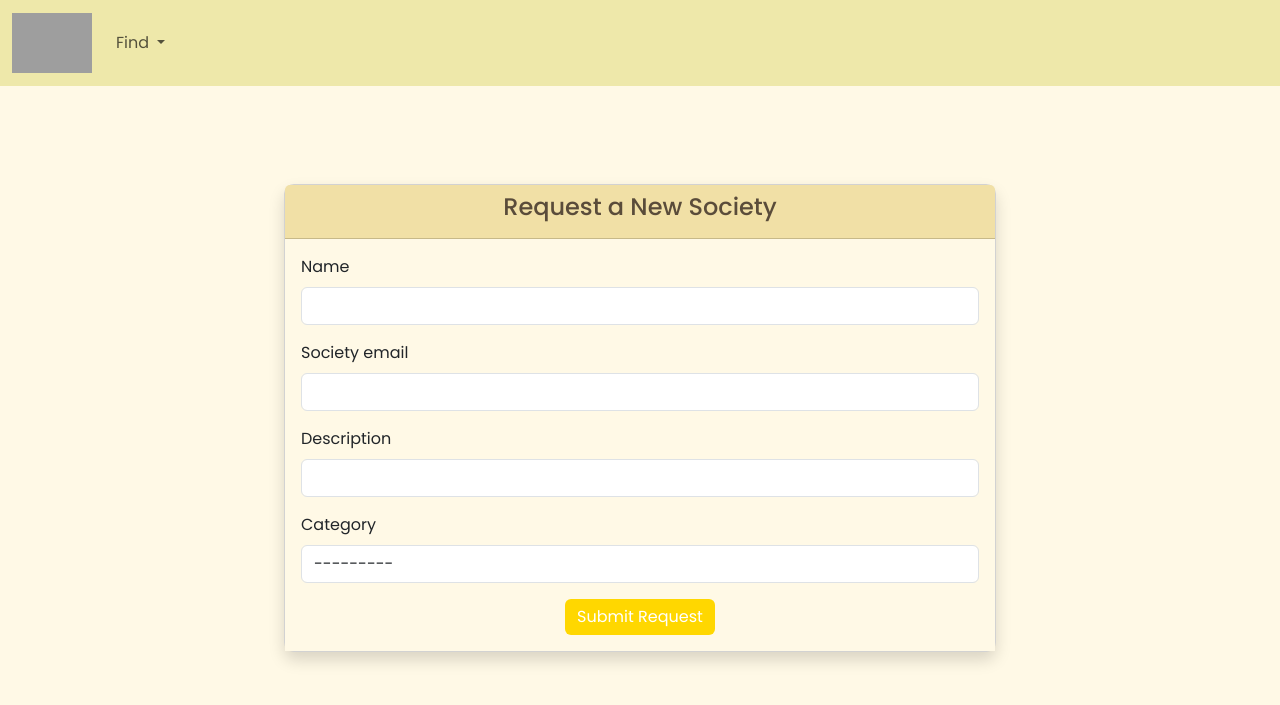
After one commit to dilaramksh/dinasaurs_project, a Django app: template social_media/templates/society/submit_society_request.html in a window 1280 px wide. The commit adds this page. Shown: the top 705 px of the page. Run offline with Django 5.2, Linux system fonts and the light colour scheme; the template is opened without the code that fills it: values that come from a table or form of the project are taken from there, others are empty; parts of the project's set-up code (start-up, migrations or seed data) failed here and were passed over; some libraries are stand-ins or nearby versions; some web fonts are replaced; grey boxes are pictures that could not be loaded.

Commit message:
create view,template,form for society creation req

```diff
--- a/dinasaurs/urls.py
+++ b/dinasaurs/urls.py
@@ -17,7 +17,7 @@ Including another URLconf
 from django.contrib import admin
 from django.urls import path
 from social_media.student_views import student_dashboard, help, features, pricing
-from social_media.society_views import society_homepage, create_society, view_societies
+from social_media.society_views import society_homepage, view_societies, society_creation_request, create_temp_category
 
 urlpatterns = [
     path('admin/', admin.site.urls),
@@ -33,7 +33,8 @@ urlpatterns = [
 
     #society paths
     path('society/homepage/', society_homepage, name='society_homepage'),
-    path('society/create/', create_society, name='create_society'),
-    path('society/view/', view_societies, name='view_societies')
+    path('society/create/', society_creation_request, name='society_creation_request'),
+    path('society/view/', view_societies, name='view_societies'),
+    path("test-create-category/", create_temp_category, name="test_create_category"),
 
 ]
--- /dev/null
+++ b/social_media/forms/society_creation_form.py
@@ -0,0 +1,11 @@
+from django import forms
+from social_media.models.society import Society
+
+class SocietyCreationForm(forms.ModelForm):
+    """Form for students to request to create societies."""
+    #TODO: society president assigns roles after soc is created
+    #TODO: set price and paid after soc is created
+    # should have another path?
+    class Meta:
+        model = Society
+        fields = ["name", "society_email", "description", "category"]
--- a/social_media/models/society.py
+++ b/social_media/models/society.py
@@ -2,21 +2,21 @@
 from django.core.validators import EmailValidator, MaxValueValidator, RegexValidator
 from django.core.exceptions import ValidationError
 from django.db import models
-
 from .user import User
 from .category import Category
 
 class Society(models.Model):
     """Model used for information on societies"""
     name = models.CharField(max_length=50, blank=False)
-    founder = models.ForeignKey(User, on_delete=models.CASCADE)
+    founder = models.ForeignKey(User, on_delete=models.CASCADE, limit_choices_to={'user_type': 'student'})
     society_email = models.EmailField(unique=True, blank=False, validators=[EmailValidator()])
     description = models.CharField(max_length=2000, blank=False)
     category = models.ForeignKey(Category, on_delete=models.CASCADE)
     paid_membership = models.BooleanField(default=False, blank=False) #all memberships are free by default
-    price = models.FloatField(validators=[MaxValueValidator(50.0)])
+    price = models.FloatField(default=0.0, validators=[MaxValueValidator(50.0)])
     colour1 = models.CharField(
         max_length=7,
+        default= "#FFD700",
         validators=[
             RegexValidator(
                 regex=r'^#(?:[0-9a-fA-F]{3}){1,2}$',
@@ -26,6 +26,7 @@ class Society(models.Model):
     )
     colour2 = models.CharField(
         max_length=7,
+        default="#FFF2CC",
         validators=[
             RegexValidator(
                 regex=r'^#(?:[0-9a-fA-F]{3}){1,2}$',
@@ -46,3 +47,13 @@ class Society(models.Model):
         else:
             if self.price <= 0:
                 raise ValidationError("Price must be greater than zero for a paid membership.")
+
+    def approve(self):
+        """Approve the society."""
+        self.status = "approved"
+        self.save()
+
+    def block(self):
+        """Block the society."""
+        self.status = "blocked"
+        self.save()
--- a/social_media/templates/society/society_homepage.html
+++ b/social_media/templates/society/society_homepage.html
@@ -20,7 +20,7 @@
                     <h5 class="card-header bg-warning text-dark">Start Your Own Society</h5>
                     <div class="card-body">
                         <p class="card-text">Have an idea for a new society? Submit a request and start something amazing.</p>
-                        <a href="{% url 'create_society' %}" class="btn btn-warning">Request to Create</a>
+                        <a href="{% url 'society_creation_request' %}" class="btn btn-warning">Request to Create</a>
                     </div>
                 </div>
             </div>
--- /dev/null
+++ b/social_media/templates/society/submit_society_request.html
@@ -0,0 +1,53 @@
+{% extends 'student/student_base.html' %}
+{% load static %}
+{% load widget_tweaks %}
+{% block title %}Request a New Society{% endblock %}
+
+{% block content %}
+<div class="container mt-5">
+    <div class="row justify-content-center">
+        <div class="col-md-8">
+            <div class="card shadow">
+                <div class="card-header text-center">
+                    <h4>Request a New Society</h4>
+                </div>
+                <div class="card-body">
+                    <form method="post">
+                        {% csrf_token %}
+
+                        <!-- Iterate over form fields -->
+                        {% for field in form %}
+                            <div class="mb-3">
+                                <label class="form-label">{{ field.label }}</label>
+
+                                {% if field.name == "description" %}
+                                    <!-- Make description field larger -->
+                                    {{ field|add_class:"form-control" }}
+                                    <style>
+                                        textarea {
+                                            height: 150px !important;  /* Adjust height */
+                                            resize: vertical;  /* Allow vertical resizing */
+                                        }
+                                    </style>
+                                {% else %}
+                                    {{ field|add_class:"form-control" }}
+                                {% endif %}
+
+                                {% if field.errors %}
+                                    <div class="text-danger">
+                                        {{ field.errors|first }}
+                                    </div>
+                                {% endif %}
+                            </div>
+                        {% endfor %}
+
+                        <div class="text-center">
+                            <button type="submit" class="btn btn-yellow">Submit Request</button>
+                        </div>
+                    </form>
+                </div>
+            </div>
+        </div>
+    </div>
+</div>
+{% endblock %}
--- a/social_media/templates/student/student_base.html
+++ b/social_media/templates/student/student_base.html
@@ -55,6 +55,7 @@
     </head>
     <body>
     {% include 'partials/student_navbar.html' %}
+    {% include 'partials/messages.html' %}
         {% block content %}{% endblock %}
 
         <!-- Bootstrap JS & dependencies -->
```
Also changed, not shown: social_media/society_views.py (+37 -2 lines), social_media/templates/society/create_society.html (deleted, +0 -9 lines).
